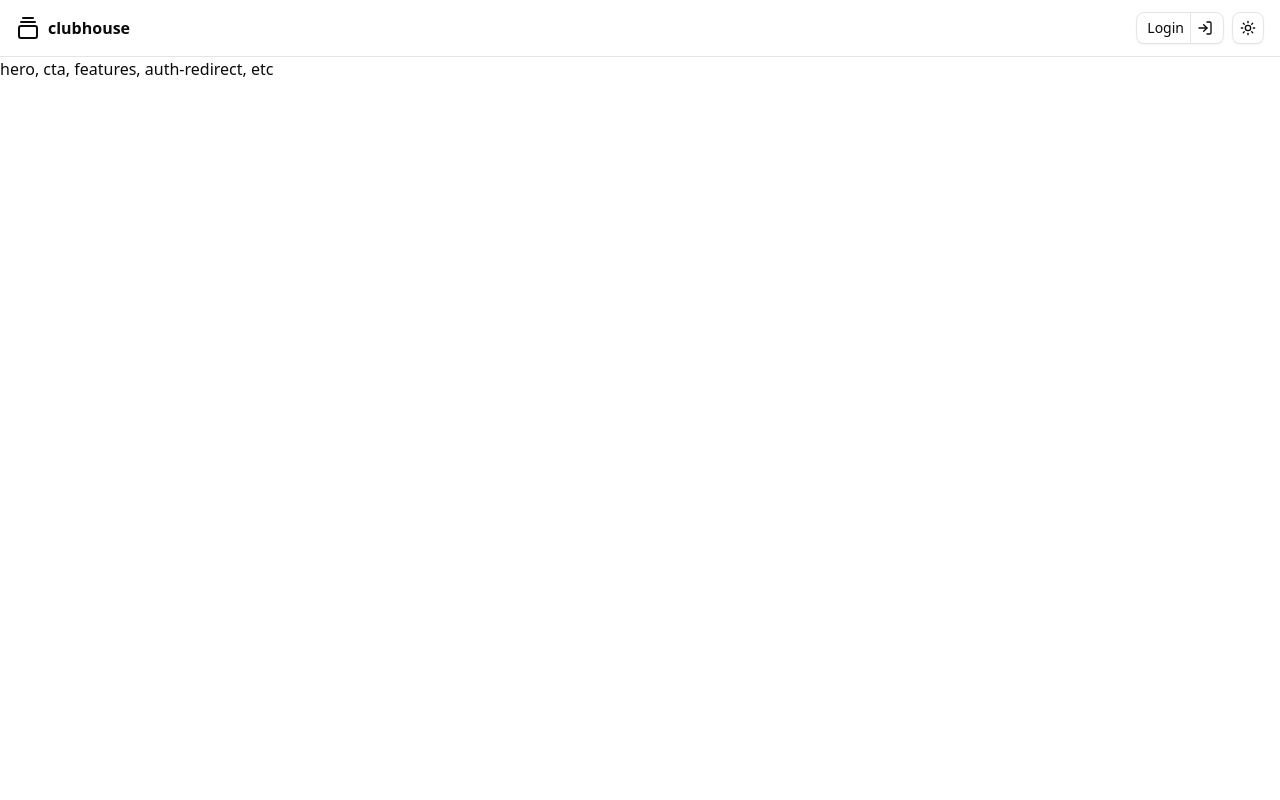
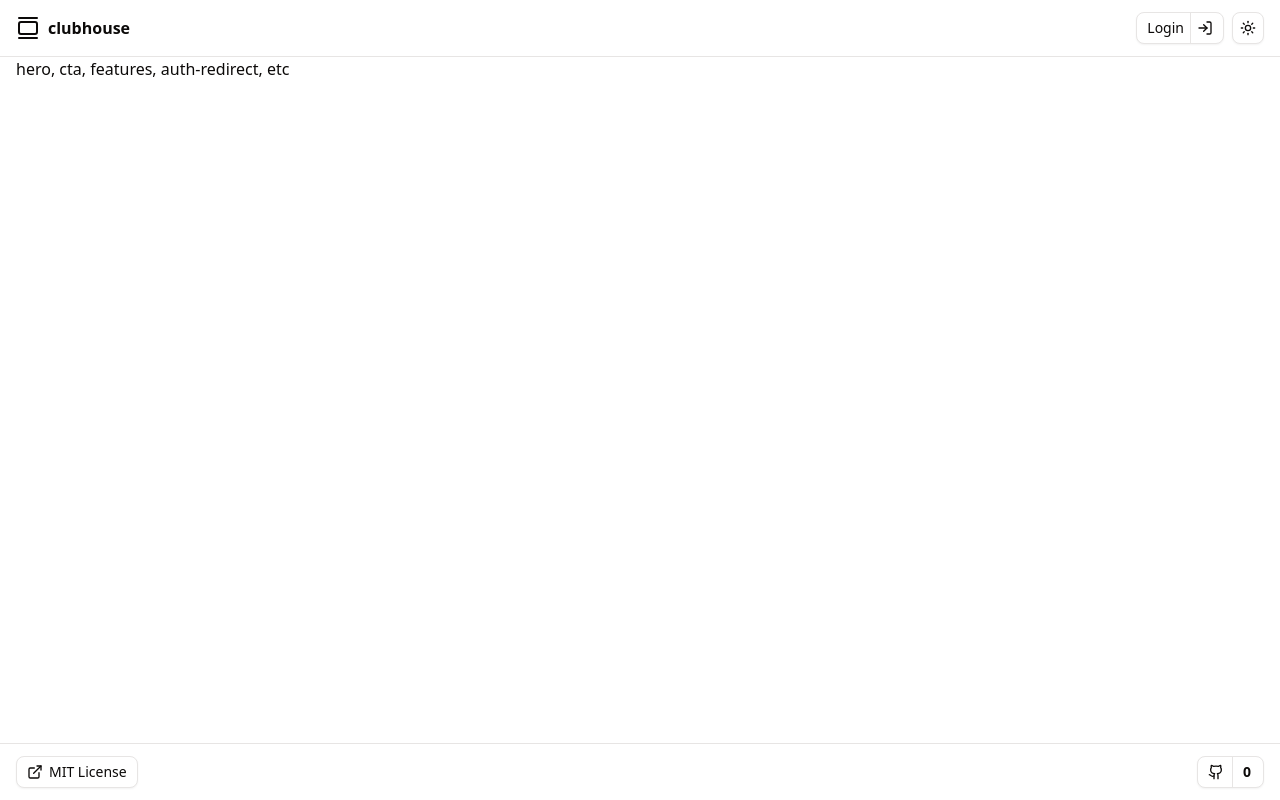
Before and after one commit to lokithor476/clubhouse, a Next.js app: page / in a window 1280 px wide. Built offline with nearby package versions, Linux system fonts and the light colour scheme; no server answers.

Commit message:
chore(footer): add site-footer and adjust layout structure

```diff
--- a/src/app/layout.tsx
+++ b/src/app/layout.tsx
@@ -1,3 +1,4 @@
+import { SiteFooter } from "@/components/site-footer";
 import { SiteHeader } from "@/components/site-header";
 import { ThemeProvider } from "@/components/theme-providers";
 import { cn } from "@/lib/utils";
@@ -11,7 +12,11 @@ export default function RootLayout({
 }>) {
   return (
     <html lang="en" suppressHydrationWarning>
-      <body className={cn("min-h-svh bg-background font-sans antialiased")}>
+      <body
+        className={cn(
+          "min-h-dvh flex flex-col bg-background font-sans antialiased",
+        )}
+      >
         <ThemeProvider
           attribute="class"
           defaultTheme="system"
@@ -19,7 +24,8 @@ export default function RootLayout({
           disableTransitionOnChange
         >
           <SiteHeader />
-          {children}
+          <main className="flex-1">{children}</main>
+          <SiteFooter />
         </ThemeProvider>
       </body>
     </html>
--- a/src/app/page.tsx
+++ b/src/app/page.tsx
@@ -1,6 +1,6 @@
 export default function Page() {
   return (
-    <div>
+    <div className="container mx-auto px-4">
       <div>
         hero, cta, features, auth-redirect, etc
       </div>
--- /dev/null
+++ b/src/components/site-footer.tsx
@@ -0,0 +1,53 @@
+import { ExternalLink, Github } from "lucide-react";
+import Link from "next/link";
+import { Button } from "@/components/ui/button";
+import { Separator } from "@/components/ui/separator";
+import { siteConfig } from "@/lib/config";
+
+async function getStarCount() {
+  try {
+    const res = await fetch(siteConfig.links.github);
+    const data = await res.json();
+    return data.stargazers_count;
+  } catch {
+    return 0;
+  }
+}
+
+export async function SiteFooter() {
+  const starCount = await getStarCount();
+
+  return (
+    <footer className="bg-background z-50 w-full border-t">
+      <div className="container h-14 mx-auto px-4 flex items-center justify-between">
+        <div className="flex items-center space-x-2">
+          <Button variant="outline" size="sm" asChild>
+            <Link
+              href="https://mit-license.org"
+              target="_blank"
+              rel="noopener noreferrer"
+            >
+              <ExternalLink className="size-4" />
+              <p>MIT License</p>
+            </Link>
+          </Button>
+        </div>
+
+        <div className="flex items-center space-x-4">
+          <Button variant="outline" size="sm" asChild>
+            <Link
+              href={siteConfig.links.github}
+              target="_blank"
+              rel="noopener noreferrer"
+              className="flex items-center gap-2"
+            >
+              <Github className="size-4" />
+              <Separator orientation="vertical" />
+              <p className="font-semibold mx-0.5">{starCount}</p>
+            </Link>
+          </Button>
+        </div>
+      </div>
+    </footer>
+  );
+}
--- a/src/components/site-header.tsx
+++ b/src/components/site-header.tsx
@@ -1,6 +1,6 @@
 import { ModeSwitcher } from "@/components/mode-switcher";
 import { siteConfig } from "@/lib/config";
-import { GalleryVerticalEnd, LogIn } from "lucide-react";
+import { GalleryVertical, LogIn } from "lucide-react";
 import Link from "next/link";
 import { Button } from "@/components/ui/button";
 import { Separator } from "@/components/ui/separator";
@@ -10,7 +10,7 @@ export function SiteHeader() {
     <header className="sticky top-0 z-50 w-full border-b bg-background">
       <div className="container flex h-14 items-center justify-between px-4 mx-auto">
         <span className="flex items-center space-x-2">
-          <GalleryVerticalEnd className="size-6" />
+          <GalleryVertical className="size-6" />
           <h2 className="font-bold">{siteConfig.name}</h2>
         </span>
         <div className="items-center flex space-x-2">
@@ -20,11 +20,10 @@ export function SiteHeader() {
               <Separator orientation="vertical" />
               <LogIn className="size-4" />
             </Link>
-
           </Button>
           <ModeSwitcher />
         </div>
       </div>
     </header>
-  )
+  );
 }
```
Lines whose indentation alone changed are shown as unchanged.
